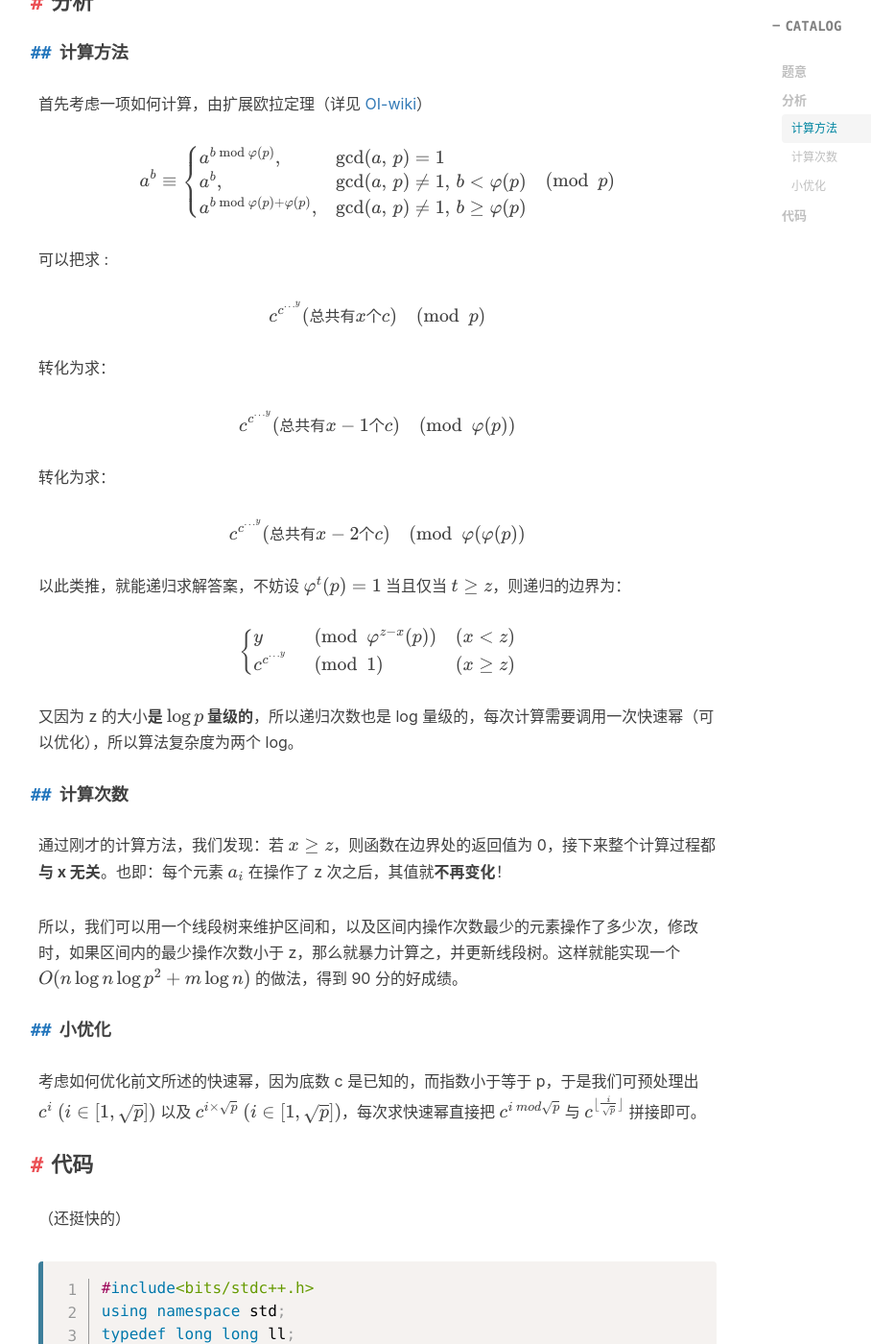
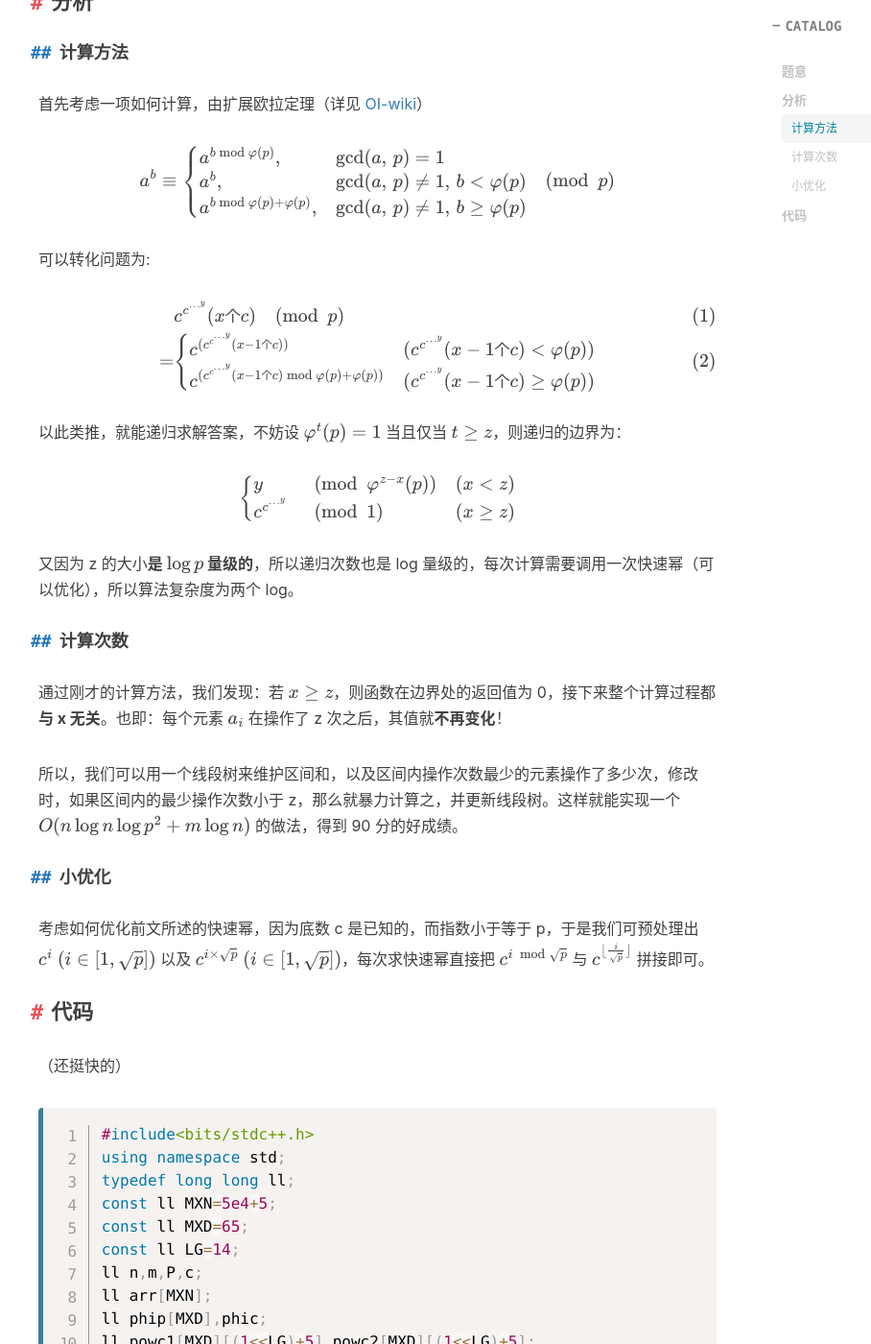
Before and after one commit to ethan-enhe/ethan-enhe.github.io, a Jekyll site: the page built from _posts/2021-02-20-【题解】P3747 相逢是问候.md, in a window 1280 px wide and 1400 px high, scrolled down 793 px. Shown: the whole window at 96% size, without its empty margins (225-1133 px from the left). Built offline with Jekyll 4.4.1, drawn with Linux system fonts in a browser that asks for light colours; nearby versions of some CDN libraries; formulas are drawn with MathJax 3; comment, search, counter and statistics services are not loaded.

Commit message:
fix post

```diff
--- a/_posts/2021-02-20-【题解】P3747 相逢是问候.md
+++ b/_posts/2021-02-20-【题解】P3747 相逢是问候.md
@@ -33,22 +33,16 @@ $$
 a^b\equiv \begin{cases} a^{b\bmod\varphi(p)},\,&\gcd(a,\,p)=1\\ a^b,&\gcd(a,\,p)\ne1,\,b<\varphi(p)\\ a^{b\bmod\varphi(p)+\varphi(p)},&\gcd(a,\,p)\ne1,\,b\ge\varphi(p) \end{cases} \pmod p
 $$
 
-可以把求 :
+可以转化问题为:
 
 $$
-c^{c^{\cdots^{y}}}(总共有x个c) \pmod p
-$$
-
-转化为求：
-
-$$
-c^{c^{\cdots^{y}}}(总共有x-1个c) \pmod {\varphi(p)}
-$$
-
-转化为求：
-
-$$
-c^{c^{\cdots^{y}}}(总共有x-2个c)\pmod {\varphi(\varphi(p)}
+\begin{align}
+&c^{c^{\cdots^{y}}}(x个c) \pmod p\\
+=&\begin{cases}
+c^{(c^{c^{\cdots^{y}}}(x-1个c))}&(c^{c^{\cdots^{y}}}(x-1个c)<\varphi(p))\\
+c^{(c^{c^{\cdots^{y}}}(x-1个c)\bmod \varphi(p)+\varphi(p))}&(c^{c^{\cdots^{y}}}(x-1个c)\ge\varphi(p))
+\end{cases}
+\end{align}
 $$
 
 以此类推，就能递归求解答案，不妨设 $\varphi ^t (p)=1$ 当且仅当 $t\ge z$，则递归的边界为：
@@ -70,7 +64,7 @@ $$
 
 ### 小优化
 
-考虑如何优化前文所述的快速幂，因为底数 c 是已知的，而指数小于等于 p，于是我们可预处理出 $c^i\ (i\in[1, \sqrt p] )$ 以及 $c^{i \times  \sqrt p}\ (i\in[1, \sqrt p])$，每次求快速幂直接把 $c^{i\ mod \sqrt p}$ 与 $c^{\lfloor\frac i {\sqrt p }\rfloor}$ 拼接即可。
+考虑如何优化前文所述的快速幂，因为底数 c 是已知的，而指数小于等于 p，于是我们可预处理出 $c^i\ (i\in[1, \sqrt p] )$ 以及 $c^{i \times  \sqrt p}\ (i\in[1, \sqrt p])$，每次求快速幂直接把 $c^{i\ \bmod \sqrt p}$ 与 $c^{\lfloor\frac i {\sqrt p }\rfloor}$ 拼接即可。
 
 
 
```
